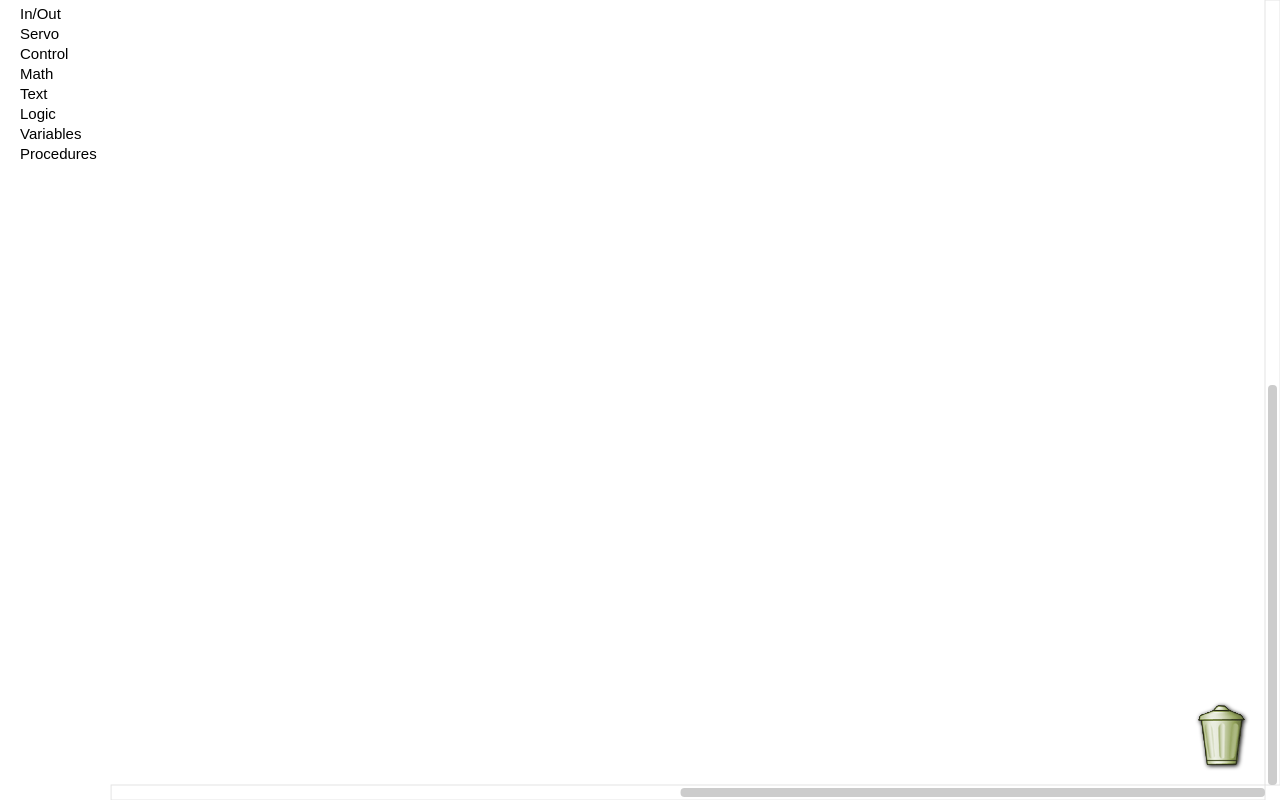
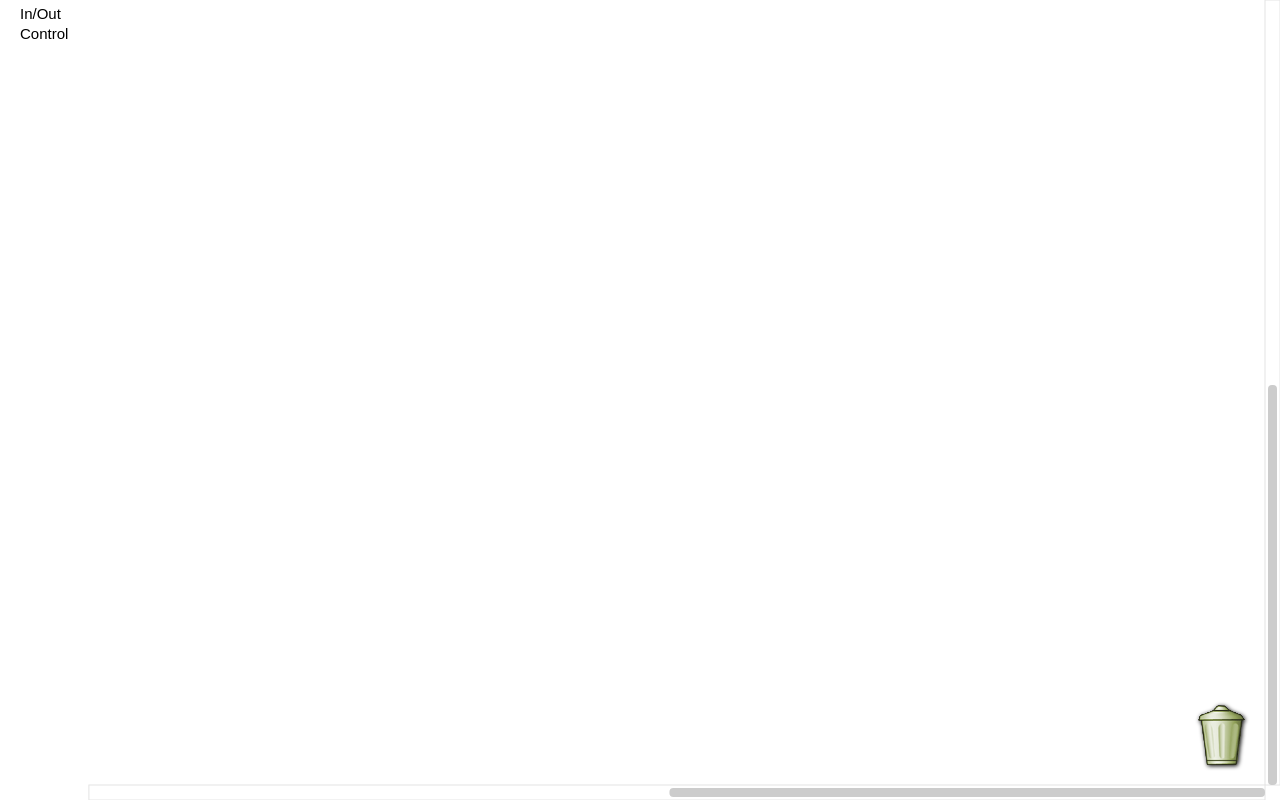
Before and after one commit to metal-remco/afstuderen, a plain HTML site: page blockly/apps/Les_1/frame.html in a window 1280 px wide. Drawn offline with Linux system fonts and the light colour scheme; files whose address does not match are found by name.

Commit message:
Finished lesson 1

```diff
--- a/blockly/apps/Les_1/frame.html
+++ b/blockly/apps/Les_1/frame.html
@@ -52,7 +52,7 @@
           'inout_analog_write', 'inout_analog_read',
           'serial_print', 'inout_buildin_led',
           //servo
-          'servo_move', 'servo_read_degrees',
+         // 'servo_move', 'servo_read_degrees',
           //grove analog
           //'grove_rotary_angle', 'grove_temporature_sensor', 'grove_sound_sensor', 'grove_thumb_joystick',
           //grove
@@ -71,16 +71,16 @@
           'base_delay', 'controls_if', 'controls_if_if', 'controls_if_elseif', 'controls_if_else', 'controls_for',
           //'controls_whileUntil', 'controls_flow_statements',
           //math
-          'base_map','math_number','math_arithmetic',//'math_modulo',
+          //'base_map','math_number','math_arithmetic',//'math_modulo',
           //text
-          'text', //'text_join','text_create_join_container','text_create_join_item',
+          //'text', //'text_join','text_create_join_container','text_create_join_item',
           //logic
-          'logic_compare', 'logic_operation', 'logic_negate', 'logic_null',//'logic_boolean',
+          //'logic_compare', 'logic_operation', 'logic_negate', 'logic_null',//'logic_boolean',
           //variable
-          'variables_get','variables_set', 'variables_declare',
+          //'variables_get','variables_set', 'variables_declare',
           //procedure
-          'procedures_defnoreturn', 'procedures_defreturn', 'procedures_callnoreturn', 'procedures_callreturn', 'procedures_mutatorcontainer', 'procedures_mutatorarg',
-          'procedures_ifreturn',
+          //'procedures_defnoreturn', 'procedures_defreturn', 'procedures_callnoreturn', 'procedures_callreturn', 'procedures_mutatorcontainer', 'procedures_mutatorarg',
+          //'procedures_ifreturn',
           //custom
           //'custom_read','custom_write',
           ];
```
